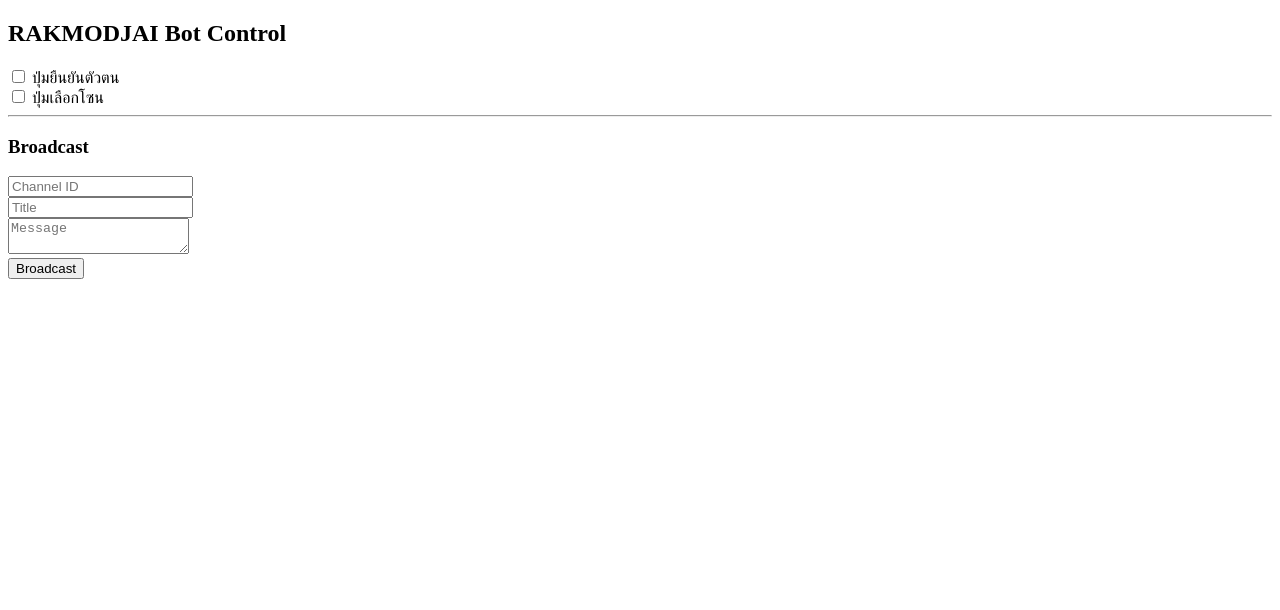
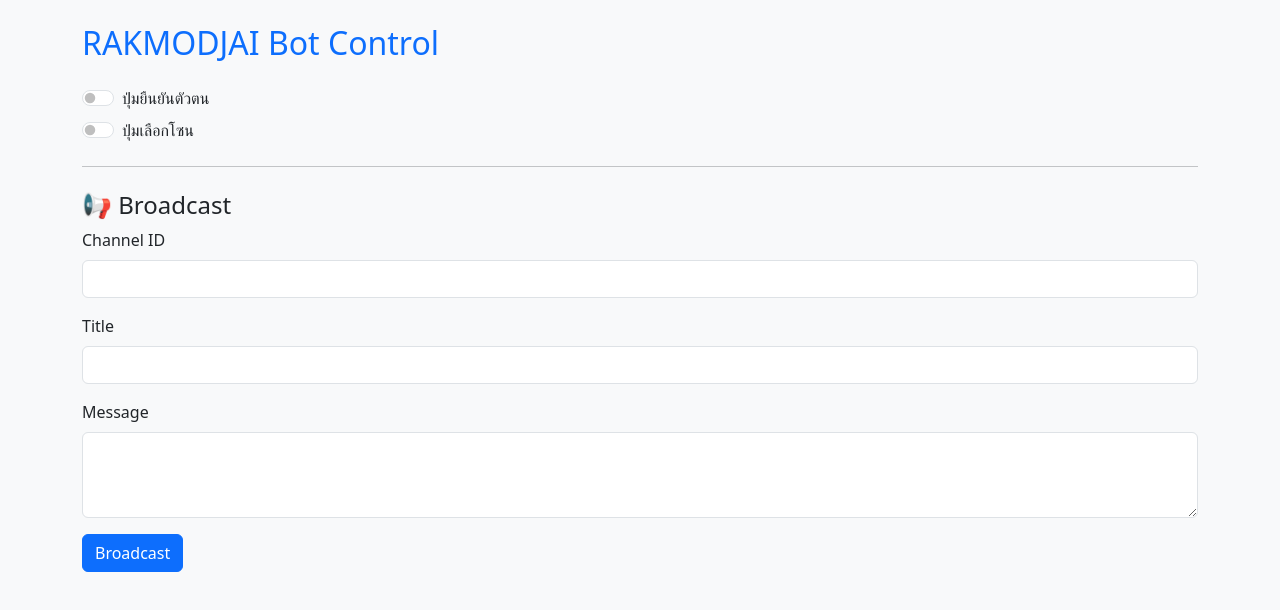
Before and after one commit to Nightstar2381/rakmodjai-bot-control, a website: page dashboard/public/index.html in a window 1280 px wide. Drawn offline with nearby package versions, Linux system fonts and the light colour scheme; no server answers.

Commit message:
Add files via upload

```diff
--- a/dashboard/public/index.html
+++ b/dashboard/public/index.html
@@ -1,24 +1,57 @@
 
 <!DOCTYPE html>
-<html>
-<head><title>Control Panel</title></head>
-<body>
-  <h2>RAKMODJAI Bot Control</h2>
-  <label><input type="checkbox" id="verify" /> ปุ่มยืนยันตัวตน</label><br>
-  <label><input type="checkbox" id="zone" /> ปุ่มเลือกโซน</label><br>
-  <hr>
-  <h3>Broadcast</h3>
-  <input placeholder="Channel ID" id="channel" /><br>
-  <input placeholder="Title" id="title" /><br>
-  <textarea placeholder="Message" id="msg"></textarea><br>
-  <button onclick="send()">Broadcast</button>
+<html lang="en">
+<head>
+  <meta charset="UTF-8" />
+  <title>RAKMODJAI Dashboard</title>
+  <link href="https://cdn.jsdelivr.net/npm/bootstrap@5.3.2/dist/css/bootstrap.min.css" rel="stylesheet">
+</head>
+<body class="p-4 bg-light text-dark">
+  <div class="container">
+    <h2 class="mb-4 text-primary">RAKMODJAI Bot Control</h2>
+
+    <div class="form-check form-switch mb-2">
+      <input class="form-check-input" type="checkbox" id="verify">
+      <label class="form-check-label" for="verify">ปุ่มยืนยันตัวตน</label>
+    </div>
+
+    <div class="form-check form-switch mb-4">
+      <input class="form-check-input" type="checkbox" id="zone">
+      <label class="form-check-label" for="zone">ปุ่มเลือกโซน</label>
+    </div>
+
+    <hr class="my-4">
+    <h4>📢 Broadcast</h4>
+    <div class="mb-3">
+      <label class="form-label">Channel ID</label>
+      <input type="text" class="form-control" id="channel">
+    </div>
+    <div class="mb-3">
+      <label class="form-label">Title</label>
+      <input type="text" class="form-control" id="title">
+    </div>
+    <div class="mb-3">
+      <label class="form-label">Message</label>
+      <textarea class="form-control" id="msg" rows="3"></textarea>
+    </div>
+    <button class="btn btn-primary" onclick="send()">Broadcast</button>
+  </div>
+
   <script>
     fetch('/api/config').then(r => r.json()).then(c => {
       document.getElementById('verify').checked = c.verifyButton;
       document.getElementById('zone').checked = c.zoneButton;
     });
-    document.getElementById('verify').onchange = () => fetch('/api/toggle', { method: 'POST', headers: { 'Content-Type': 'application/json' }, body: JSON.stringify({ key: 'verifyButton' }) });
-    document.getElementById('zone').onchange = () => fetch('/api/toggle', { method: 'POST', headers: { 'Content-Type': 'application/json' }, body: JSON.stringify({ key: 'zoneButton' }) });
+    document.getElementById('verify').onchange = () => fetch('/api/toggle', {
+      method: 'POST',
+      headers: { 'Content-Type': 'application/json' },
+      body: JSON.stringify({ key: 'verifyButton' })
+    });
+    document.getElementById('zone').onchange = () => fetch('/api/toggle', {
+      method: 'POST',
+      headers: { 'Content-Type': 'application/json' },
+      body: JSON.stringify({ key: 'zoneButton' })
+    });
     function send() {
       fetch('/api/broadcast', {
         method: 'POST',
```
